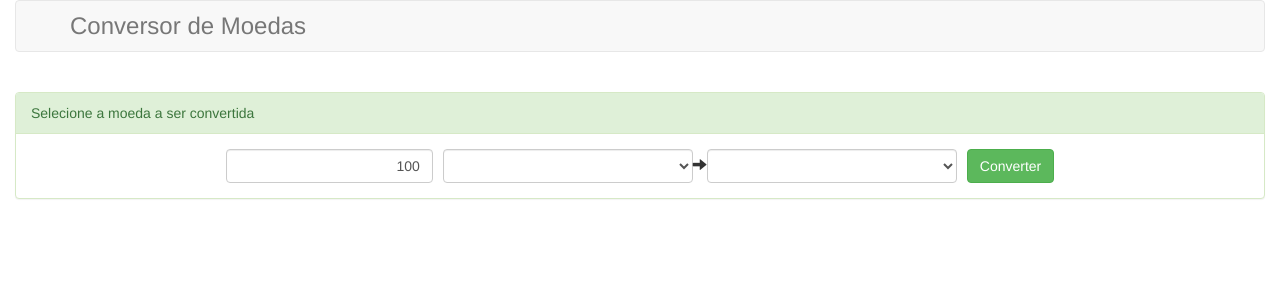
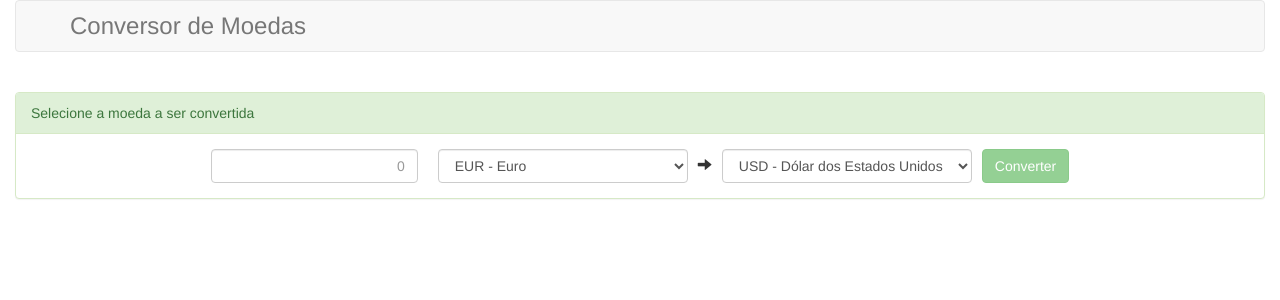
Before and after one commit to CodeAndre/conversorMoedas, an Angular app: page / in a window 1280 px wide. Shown: the top 300 px of the page. Built offline with nearby package versions, Linux system fonts and the light colour scheme.

Commit message:
fix the value

```diff
--- a/src/app/conversor/components/conversor.component.css
+++ b/src/app/conversor/components/conversor.component.css
@@ -8,3 +8,9 @@
 .botao {
     margin-left: 1rem;
 }
+select {
+    margin-left: 1rem;
+}
+.seta {
+    margin-left: 1rem;
+}
--- a/src/app/conversor/components/conversor.component.html
+++ b/src/app/conversor/components/conversor.component.html
@@ -29,7 +29,7 @@
                 required>
                 <option
                     *ngFor="let moeda of moedas"
-                    value="moeda.sigla">
+                    [value]="moeda.sigla">
                     {{moeda.sigla}} - {{moeda.descricao}} <!--Vai ter a sigla e a descrição da moeda lá no params-->
                 </option>
             </select>
@@ -42,7 +42,7 @@
                 [(ngModel)]="conversao.moedaPara"
                 required>
                 <option *ngFor="let moeda of moedas"
-                value="moeda.sigla">
+                [value]="moeda.sigla">
                 {{moeda.sigla}} - {{moeda.descricao}}
                 </option>
             </select>
--- a/src/app/conversor/components/conversor.component.ts
+++ b/src/app/conversor/components/conversor.component.ts
@@ -33,7 +33,7 @@ export class ConversorComponent implements OnInit {
   }
 
   init() { //incializa o nosso código
-    this.conversao = new Conversao('EUR', 'USD', 100);  //chama conversao, new Conversao
+    this.conversao = new Conversao('EUR', 'USD', null);  //chama conversao, new Conversao
     this.possuiErro = false;
   }
 
```
